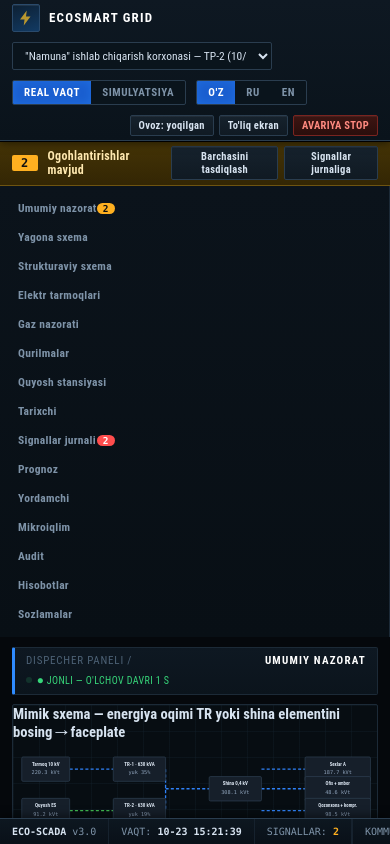
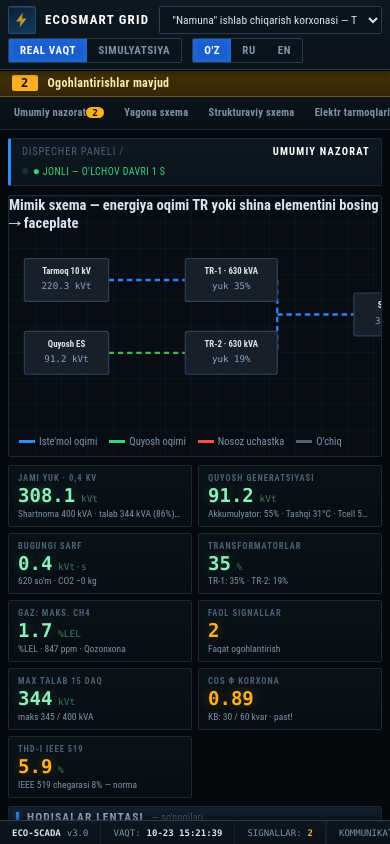
Before and after one commit to x1819197-web/ecosmartgrid-ems, a plain HTML site: page index.html in a window 390 px wide. Shown: the top 844 px of the page. Drawn offline with Linux system fonts and the light colour scheme.

Commit message:
feat: mobile responsiveness - horizontal scrollable tab nav, fix grid min-height gap, SVG min-width for readable diagrams on small screens, compact top bar + scrollable sbar

```diff
--- a/index.html
+++ b/index.html
@@ -231,7 +231,38 @@ background-image:linear-gradient(rgba(31,53,71,.18) 1px,transparent 1px),linear-
 .sbar .g{color:var(--ok)}.sbar .r{color:var(--bad)}.sbar .y{color:var(--warn)}
 .sbar .right{margin-left:auto;border-right:0;border-left:1px solid #16222e}
 @media(max-width:1200px){.kpi{grid-template-columns:repeat(3,1fr)}.cols2,.cols3,.cols4{grid-template-columns:1fr 1fr}.dash{grid-template-columns:1fr}.fp{right:8px;width:300px}}
-@media(max-width:860px){.wrap{grid-template-columns:1fr}.side{position:static;height:auto;display:flex;overflow:auto;gap:2px}.nbtn{white-space:nowrap}.side .cap,.sstat{display:none}.kpi,.cols2,.cols3,.cols4{grid-template-columns:1fr}.meta{display:none}.brand{min-width:0}.brand span{display:none}.fp{left:8px;right:8px;width:auto}.sbar .si.opt{display:none}}
+@media(max-width:860px){
+ .wrap{grid-template-columns:1fr;min-height:0;align-content:start}
+ .side{display:flex;position:sticky;top:0;height:fit-content;min-height:0;flex-direction:row;align-items:center;padding:4px 6px;gap:4px;overflow-x:auto;overflow-y:hidden;border-right:none;border-bottom:1px solid var(--line);z-index:200;white-space:nowrap;-webkit-overflow-scrolling:touch;scrollbar-width:none}
+ .side::-webkit-scrollbar{display:none}
+ .side .cap,.sstat{display:none}
+ #nav{display:flex;gap:3px;flex-direction:row}
+ .nbtn{white-space:nowrap;width:auto;flex:0 0 auto;padding:5px 10px;font-size:11px;border-left:none;border-bottom:2px solid transparent;margin-bottom:0;border-radius:0}
+ .nbtn.on{border-bottom-color:var(--acc);border-left-color:transparent;background:rgba(59,119,255,.12)}
+ .kpi,.cols2,.cols3,.cols4{grid-template-columns:1fr}
+ .meta{display:none}
+ .brand{min-width:0}.brand span{display:none}
+ .fp{left:8px;right:8px;width:auto}
+ .sbar{font-size:9px;height:24px;overflow-x:auto;overflow-y:hidden;-webkit-overflow-scrolling:touch;scrollbar-width:none}
+ .sbar::-webkit-scrollbar{display:none}
+ .sbar .si.opt{display:none}
+ .main{padding:8px 8px}
+ .top{flex-wrap:wrap;row-gap:4px;padding:6px 8px}
+ .tsel{max-width:100%;flex:1;min-width:120px}
+ .crumb{font-size:10.5px}
+ .card{padding:8px 9px}
+ .card h3{font-size:11.5px}
+ .card>svg:not(.ch){min-width:720px}
+ .card{overflow-x:auto}
+ .mimicPanel{overflow-x:auto}
+ .mimicPanel>svg{min-width:640px}
+}
+@media(max-width:520px){
+ .kpi{grid-template-columns:1fr 1fr}
+ .side .nbtn{padding:4px 8px;font-size:10.5px}
+ .cmd{display:none}
+ .astrip .btn{display:none}
+}
 @media print{.side,.top .cmd,.astrip,.toasts,.noprint,.sbar,.fp{display:none!important}.wrap{display:block}body{background:#fff;color:#000;padding:0}.card{background:#fff;border-color:#999;color:#000}.card h3{background:#eee;color:#000}.big,.digi .dv{color:#000;text-shadow:none}.digi{background:#fff;border-color:#999}}
 
 </style>
```
